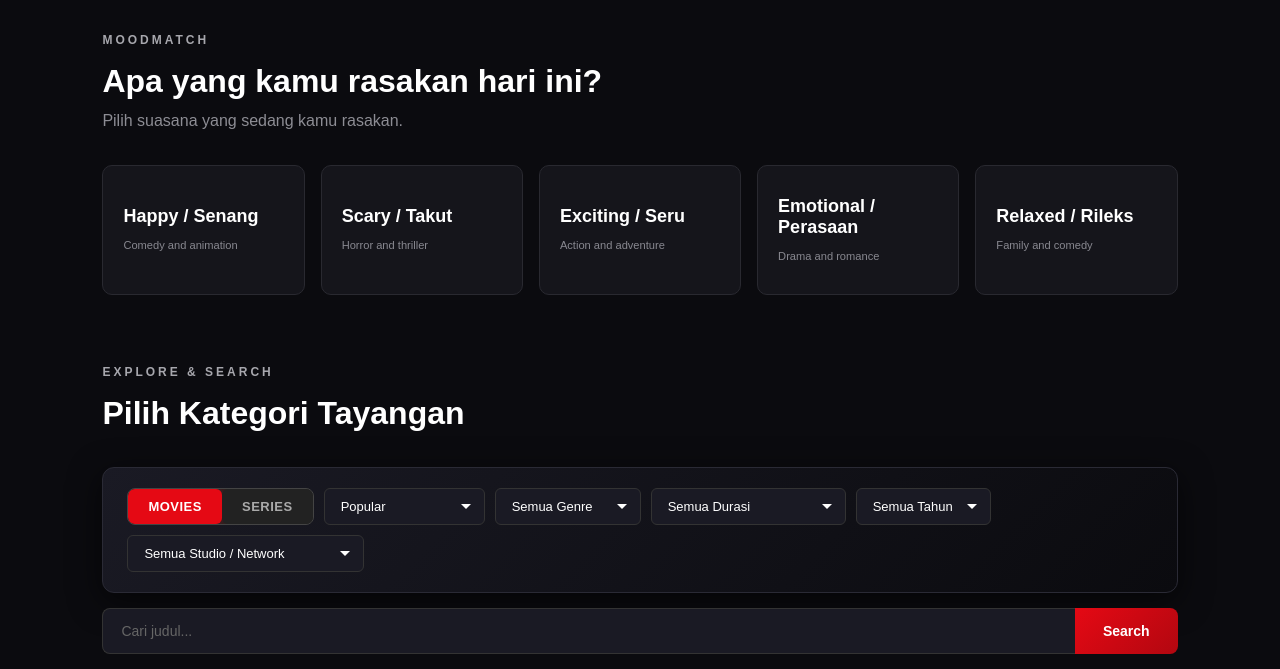
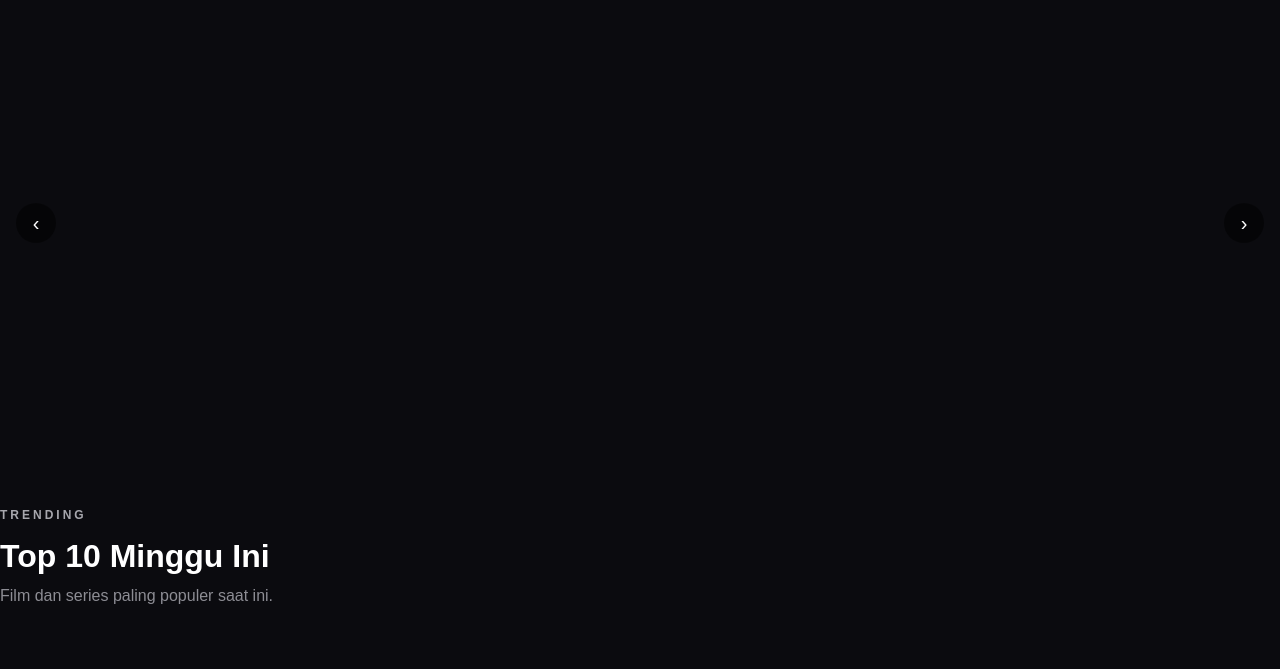
Before and after one commit to muhammadridhoalfarizqi-boop/moviematch, a website: page public/index.html in a window 1280 px wide. Shown: the part 694-1363 px from the top of the page. Drawn offline with nearby package versions, Linux system fonts and the light colour scheme; no server answers.

Commit message:
Add landing section and top ten section to index.html

```diff
--- a/public/index.html
+++ b/public/index.html
@@ -36,6 +36,22 @@
                     <p class="hero-description">Temukan film dan series berdasarkan mood, genre, dan preferensi kamu.</p>
                     <button class="primary-button" onclick="scrollToSection('mood')">Find My Content</button>
                 </div>
+            </section>
+
+            <section class="landing-wrapper" id="landingSection">
+                <div class="landing-slider" id="landingSlider"></div>
+                <button class="landing-nav prev" id="landingPrev">‹</button>
+                <button class="landing-nav next" id="landingNext">›</button>
+                <div class="landing-dots" id="landingDots"></div>
+            </section>
+
+            <section class="top-ten-section" id="topTenSection">
+                <div class="section-title">
+                    <p class="label">TRENDING</p>
+                    <h2>Top 10 Minggu Ini</h2>
+                    <p>Film dan series paling populer saat ini.</p>
+                </div>
+                <div class="top-ten-container" id="topTenContainer"></div>
             </section>
 
             <section class="mood-section" id="mood">
```
